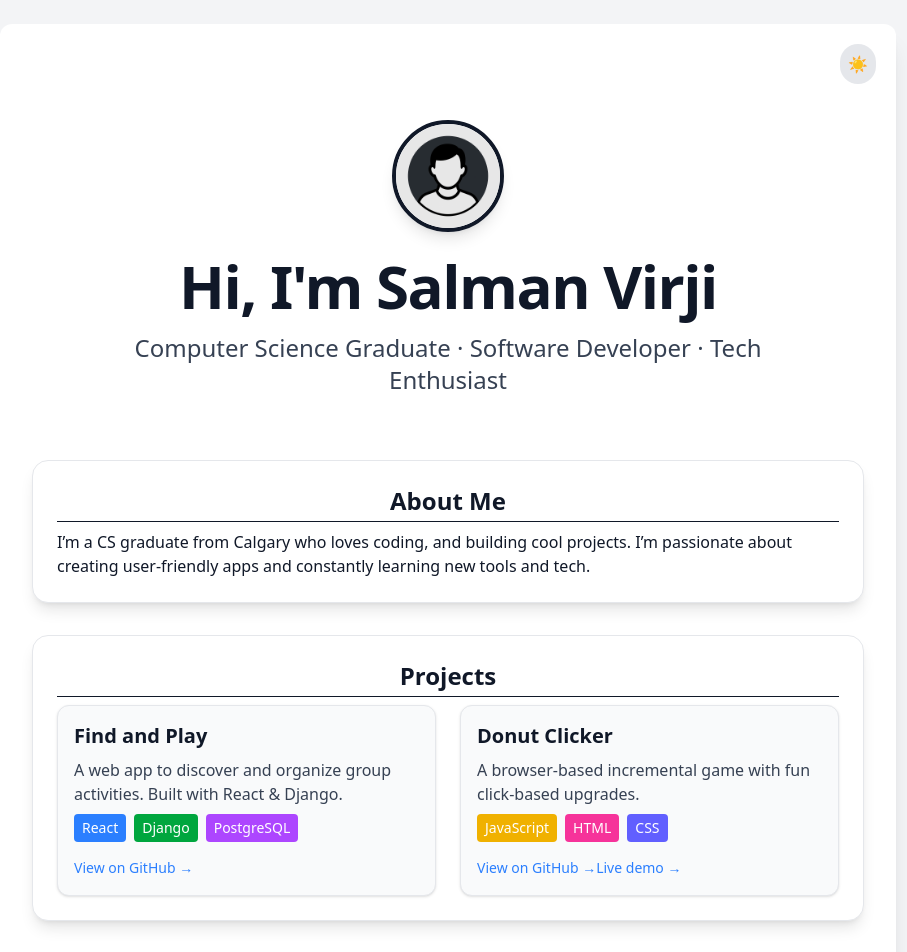
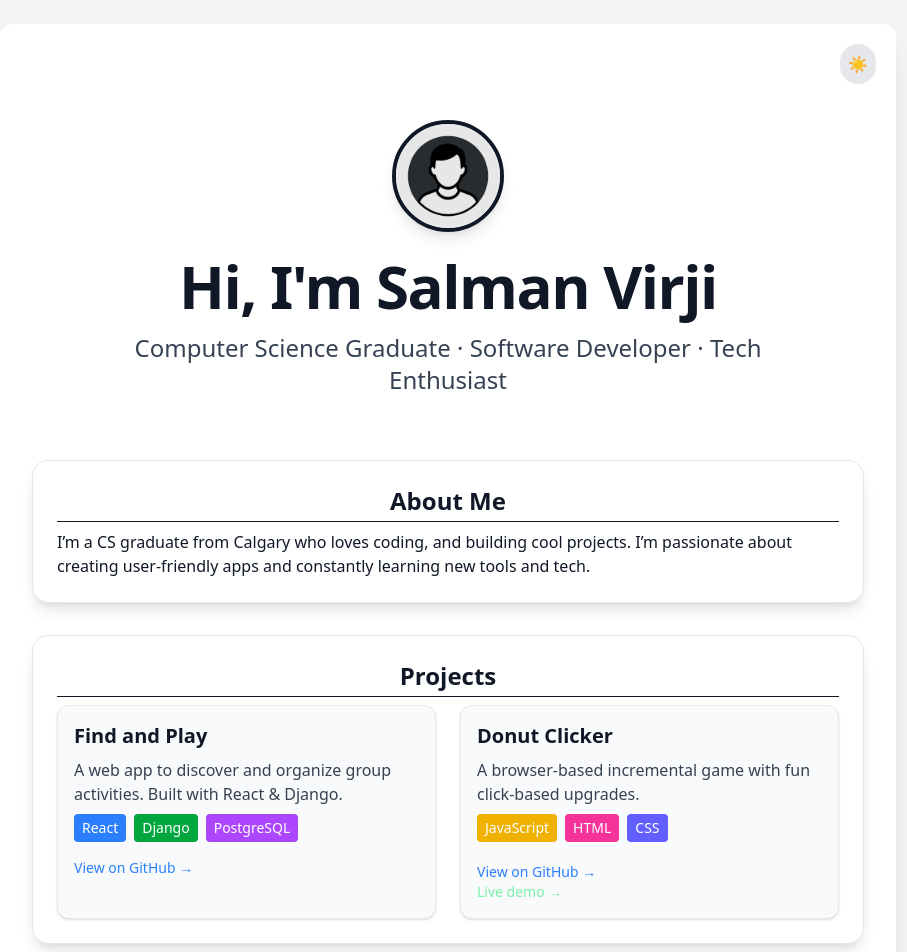
Before and after one commit to Salman-Virji/Portfolio, a React (Vite) app: page / in a window 1280 px wide. Shown: the top 952 px of the page, without its empty margins (192-1099 px from the left). Built offline with nearby package versions, Linux system fonts and the light colour scheme.

Commit message:
added live demo for donut clicker

```diff
--- a/src/App.jsx
+++ b/src/App.jsx
@@ -107,6 +107,7 @@ export default function App() {
                     <span className="bg-pink-500 px-2 py-1 rounded">HTML</span>
                     <span className="bg-indigo-500 px-2 py-1 rounded">CSS</span>
                   </div>
+                  <div className="mt-1 flex flex-col ">
                     <a
                       href="https://github.com/Salman-Virji/Donut-Clicker"
                       target="_blank"
@@ -120,10 +121,11 @@ export default function App() {
                       href="https://donutclicker.netlify.app/"
                       target="_blank"
                       rel="noopener noreferrer"
-                    className="inline-block mt-4 text-sm text-blue-500 dark:text-blue-300 hover:underline"
+                      className="inline-block text-sm text-green-300  hover:underline "
                     >
                       Live demo →
                     </a>
+                  </div>
                 </div>
               </div>
             </section>
@@ -140,7 +142,9 @@ export default function App() {
                 <span className="bg-purple-500 px-2 py-1 rounded">SQL</span>
                 <span className="bg-green-600 px-2 py-1 rounded">Git</span>
                 <span className="bg-orange-500 px-2 py-1 rounded">Python</span>
-                    <span className="bg-yellow-500 px-2 py-1 rounded">JavaScript</span>
+                <span className="bg-yellow-500 px-2 py-1 rounded">
+                  JavaScript
+                </span>
                 <span className="bg-pink-500 px-2 py-1 rounded">HTML</span>
                 <span className="bg-indigo-500 px-2 py-1 rounded">CSS</span>
               </div>
```
Lines whose indentation alone changed are shown as unchanged.
